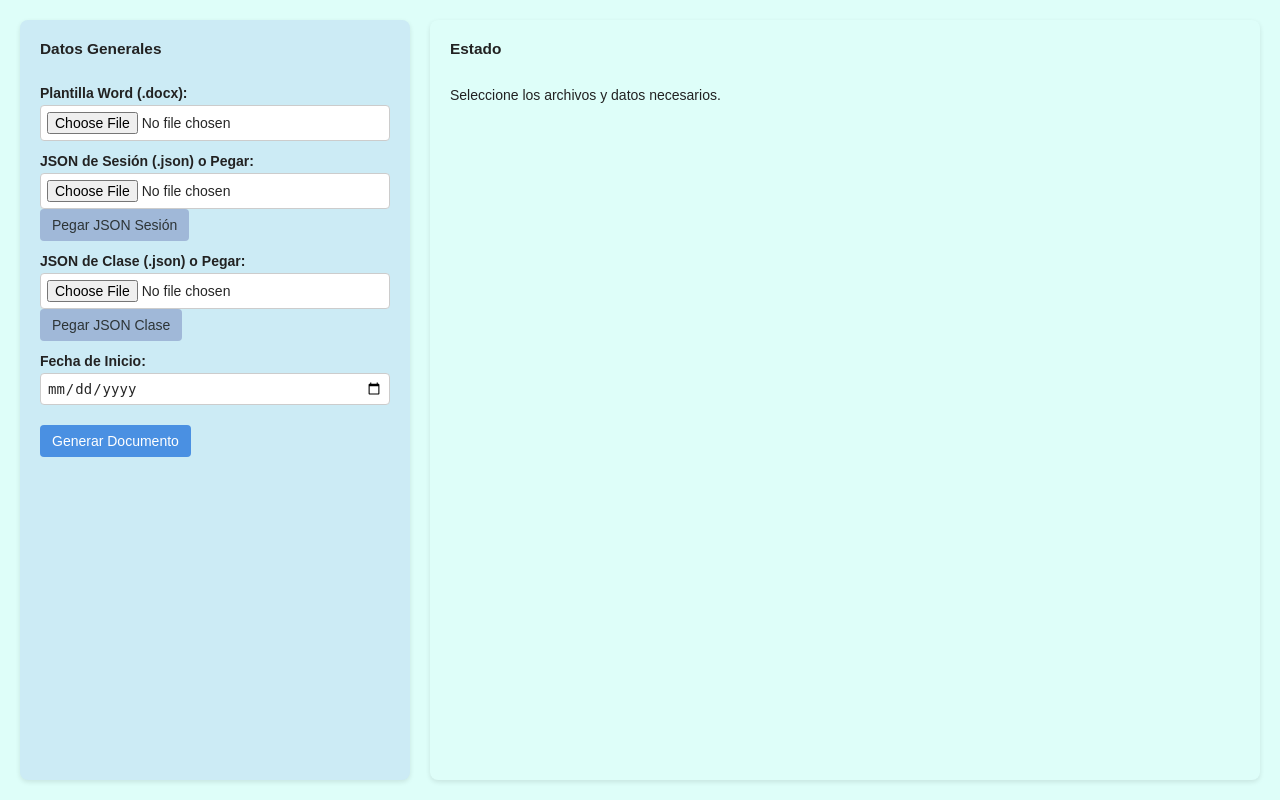
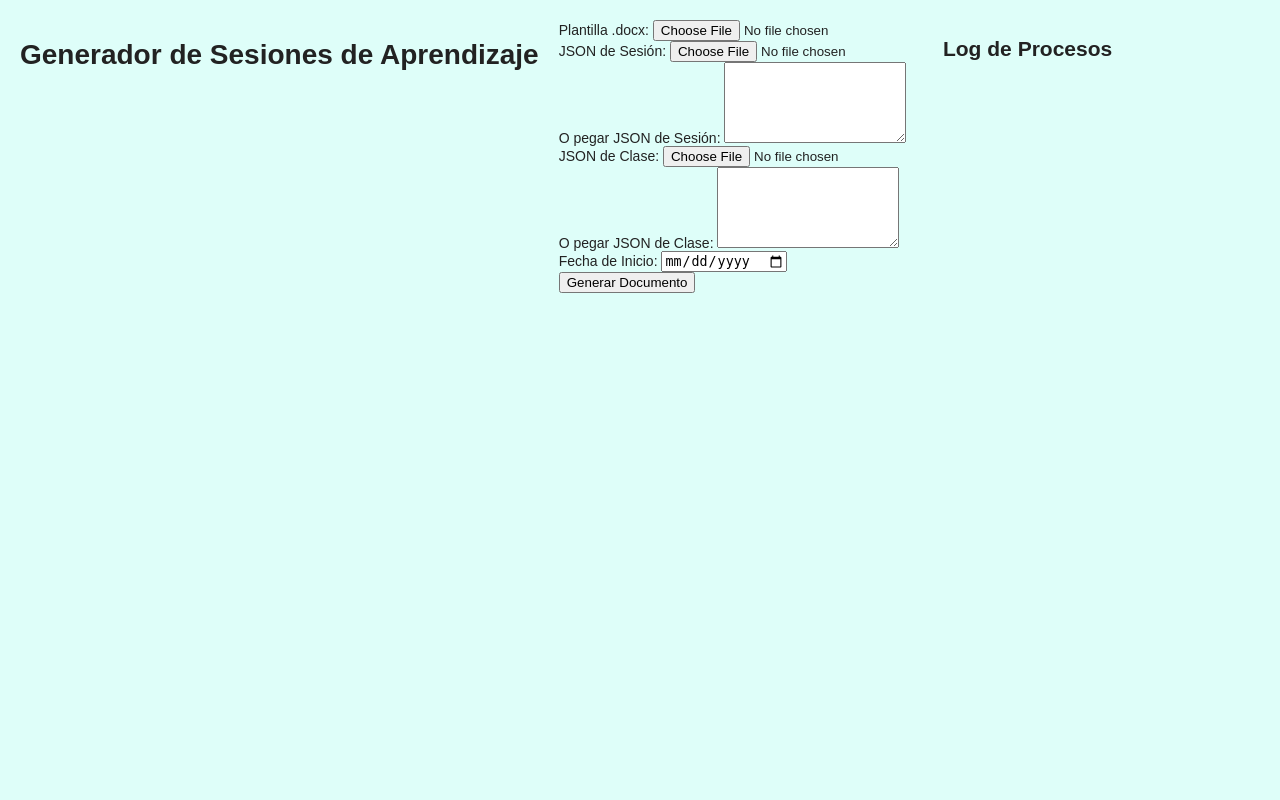
Before and after one commit to ReinaPapaya/GDsesionAprendizaje_Web, a Flask app: template templates/index.html in a window 1280 px wide. Run offline with Flask 3, Linux system fonts and the light colour scheme; the template is opened without the code that fills it, so the values that code supplies are empty.

Commit message:
Update index.html
v 6.4

```diff
--- a/templates/index.html
+++ b/templates/index.html
@@ -1,99 +1,45 @@
-<!-- templates/index.html -->
 <!DOCTYPE html>
 <html lang="es">
 <head>
     <meta charset="UTF-8">
     <meta name="viewport" content="width=device-width, initial-scale=1.0">
     <title>Generador de Sesiones de Aprendizaje</title>
-    <link rel="stylesheet" href="{{ url_for('static', filename='styles.css') }}">
+    <link rel="stylesheet" href="/static/css/styles.css">
 </head>
 <body>
     <div class="container">
-        <!-- Frame para Datos Generales -->
-        <div class="general-frame">
-            <div class="section-header">
-                <h2>Datos Generales</h2>
+        <h1>Generador de Sesiones de Aprendizaje</h1>
+        <form id="generateForm" enctype="multipart/form-data">
+            <div class="form-group">
+                <label for="template">Plantilla .docx:</label>
+                <input type="file" id="template" name="template" accept=".docx" required>
+                <div class="file-list" id="templateFiles"></div>
             </div>
-
-            <form id="generation-form" enctype="multipart/form-data">
-                <!-- Carga de Plantilla -->
-                <label for="template-file">Plantilla Word (.docx):</label>
-                <input type="file" id="template-file" name="template" accept=".docx" required>
-                <div class="file-info" id="template-file-info"></div>
-
-                <!-- Carga de JSON de Sesión -->
-                <label for="session-json-file">JSON de Sesión (.json) o Pegar:</label>
-                <input type="file" id="session-json-file" name="session_json" accept=".json">
-                <div class="file-info" id="session-json-file-info"></div>
-                <button type="button" class="secondary-button" id="paste-session-btn">Pegar JSON Sesión</button>
-
-                <!-- Carga de JSON de Clase -->
-                <label for="class-json-file">JSON de Clase (.json) o Pegar:</label>
-                <input type="file" id="class-json-file" name="class_json" accept=".json">
-                <div class="file-info" id="class-json-file-info"></div>
-                <button type="button" class="secondary-button" id="paste-class-btn">Pegar JSON Clase</button>
-
-                <!-- Selector de Fecha -->
-                <label for="start-date">Fecha de Inicio:</label>
-                <input type="date" id="start-date" name="start_date" required>
-
-                <!-- Botón Generar -->
-                <div class="button-group">
-                    <button type="submit" class="main-button">Generar Documento</button>
-                </div>
-            </form>
-        </div>
-
-        <!-- Frame para Alumnos (simplificado) -->
-        <div class="alumnos-frame">
-            <div class="section-header">
-                <h2>Estado</h2>
+            <div class="form-group">
+                <label for="session_json">JSON de Sesión:</label>
+                <input type="file" id="session_json" name="session_json" accept=".json">
+                <div class="file-list" id="sessionJsonFiles"></div>
+                <label for="session_json_text">O pegar JSON de Sesión:</label>
+                <textarea id="session_json_text" name="session_json_text" rows="5"></textarea>
             </div>
-            <div id="status-message">
-                <p>Seleccione los archivos y datos necesarios.</p>
+            <div class="form-group">
+                <label for="class_json">JSON de Clase:</label>
+                <input type="file" id="class_json" name="class_json" accept=".json">
+                <div class="file-list" id="classJsonFiles"></div>
+                <label for="class_json_text">O pegar JSON de Clase:</label>
+                <textarea id="class_json_text" name="class_json_text" rows="5"></textarea>
             </div>
+            <div class="form-group">
+                <label for="start_date">Fecha de Inicio:</label>
+                <input type="date" id="start_date" name="start_date" required>
+            </div>
+            <button type="submit">Generar Documento</button>
+        </form>
+        <div class="log-container">
+            <h2>Log de Procesos</h2>
+            <ul id="processLog"></ul>
         </div>
     </div>
-
-    <!-- Modal para Pegar JSON de Sesión -->
-    <div id="session-json-modal" class="modal">
-        <div class="modal-content">
-            <span class="close">&times;</span>
-            <h2>Pegar JSON de Sesión</h2>
-
-            <label for="session-json-filename">Nombre del Archivo (sin extensión):</label>
-            <input type="text" id="session-json-filename" placeholder="sesion_[nombreproyecto]">
-            <small>El archivo se guardará como: sesion_[nombreproyecto].json</small>
-
-            <label for="session-json-textarea">Contenido JSON:</label>
-            <textarea id="session-json-textarea" placeholder="Pegue aquí el contenido JSON de sesión..."></textarea>
-
-            <div class="button-group">
-                <button type="button" class="secondary-button" id="verify-session-json-btn">Verificar</button>
-                <button type="button" class="secondary-button" id="save-session-json-btn">Guardar</button>
-                <button type="button" class="main-button" id="load-session-json-btn">Cargar</button>
-            </div>
-            <div id="session-json-validation-message"></div>
-        </div>
-    </div>
-
-    <!-- Modal para Pegar JSON de Clase -->
-    <div id="class-json-modal" class="modal">
-        <div class="modal-content">
-            <span class="close">&times;</span>
-            <h2>Pegar JSON de Clase</h2>
-
-            <label for="class-json-textarea">Contenido JSON:</label>
-            <textarea id="class-json-textarea" placeholder="Pegue aquí el contenido JSON de clase..."></textarea>
-
-            <div class="button-group">
-                <button type="button" class="secondary-button" id="verify-class-json-btn">Verificar</button>
-                <button type="button" class="main-button" id="load-class-json-btn">Cargar</button>
-            </div>
-            <div id="class-json-validation-message"></div>
-        </div>
-    </div>
-
-    <script src="{{ url_for('static', filename='script.js') }}"></script>
+    <script src="/static/js/main.js"></script>
 </body>
 </html>
```
